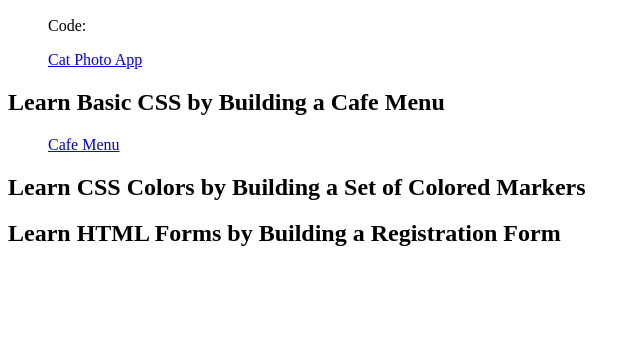
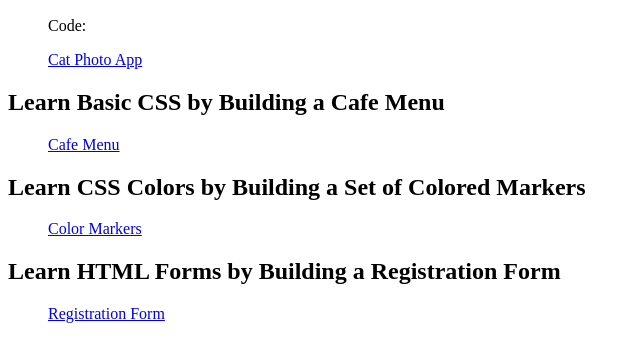
Before and after one commit to VincentZ-42/freecodecamp, a plain HTML site: page index.html in a window 1280 px wide. Shown: the part 110-472 px from the top of the page, without its empty margins (0-640 px from the left). Drawn offline with Linux system fonts and the light colour scheme.

Commit message:
update index

```diff
--- a/index.html
+++ b/index.html
@@ -9,13 +9,13 @@
   <body>
     <h1>Responsive Web Design</h1>
     <h2>Learn HTML by Building a Cat Photo App</h2>
-    <ul>Code: </ul>
-    <ul><a href="https://vincentz-42.github.io/freecodecamp/responsiveWebDesign/CatPhotoApp/">Cat Photo App</a></ul>
+      <ul>Code: </ul>
+      <ul><a href="https://vincentz-42.github.io/freecodecamp/responsiveWebDesign/CatPhotoApp/">Cat Photo App</a></ul>
     <h2>Learn Basic CSS by Building a Cafe Menu</h2>
-    <ul><a href="https://vincentz-42.github.io/freecodecamp/responsiveWebDesign/CafeMenu/">Cafe Menu</a></ul>
+      <ul><a href="https://vincentz-42.github.io/freecodecamp/responsiveWebDesign/CafeMenu/">Cafe Menu</a></ul>
     <h2>Learn CSS Colors by Building a Set of Colored Markers</h2>
-    <ul><a href="https://vincentz-42.github.io/freecodecamp/responsiveWebDesign/ColorMarkers/"></a></ul>
+      <ul><a href="https://vincentz-42.github.io/freecodecamp/responsiveWebDesign/ColorMarkers/">Color Markers</a></ul>
     <h2>Learn HTML Forms by Building a Registration Form</h2>
-    <ul><a href="https://vincentz-42.github.io/freecodecamp/responsiveWebDesign/RegistrationForm/"></a></ul>
+      <ul><a href="https://vincentz-42.github.io/freecodecamp/responsiveWebDesign/RegistrationForm/">Registration Form</a></ul>
   </body>
 </html>
```
